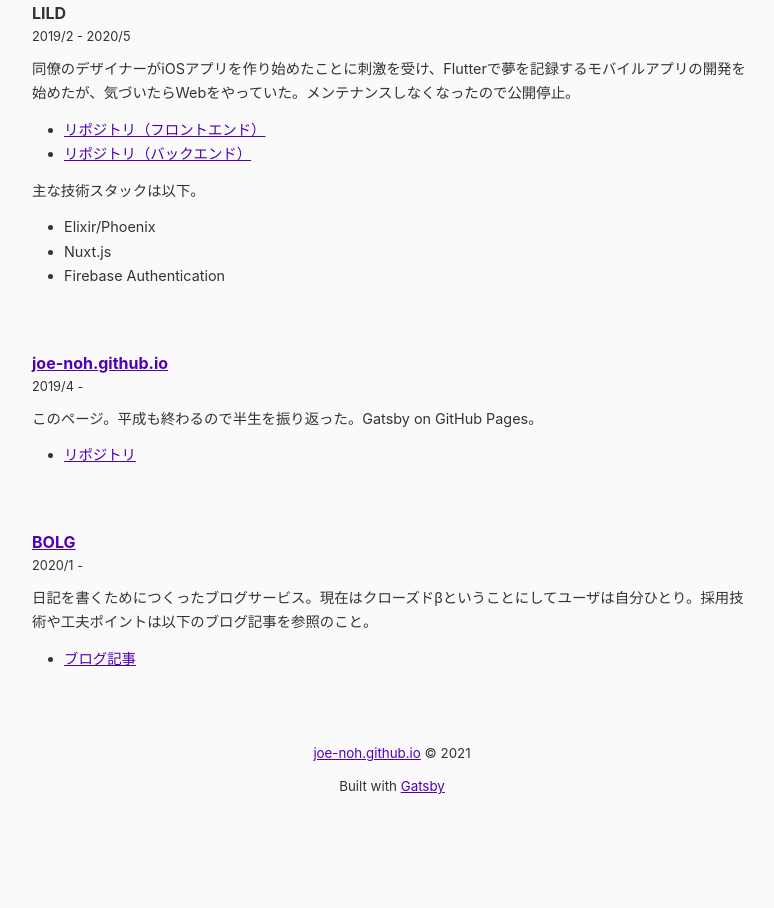
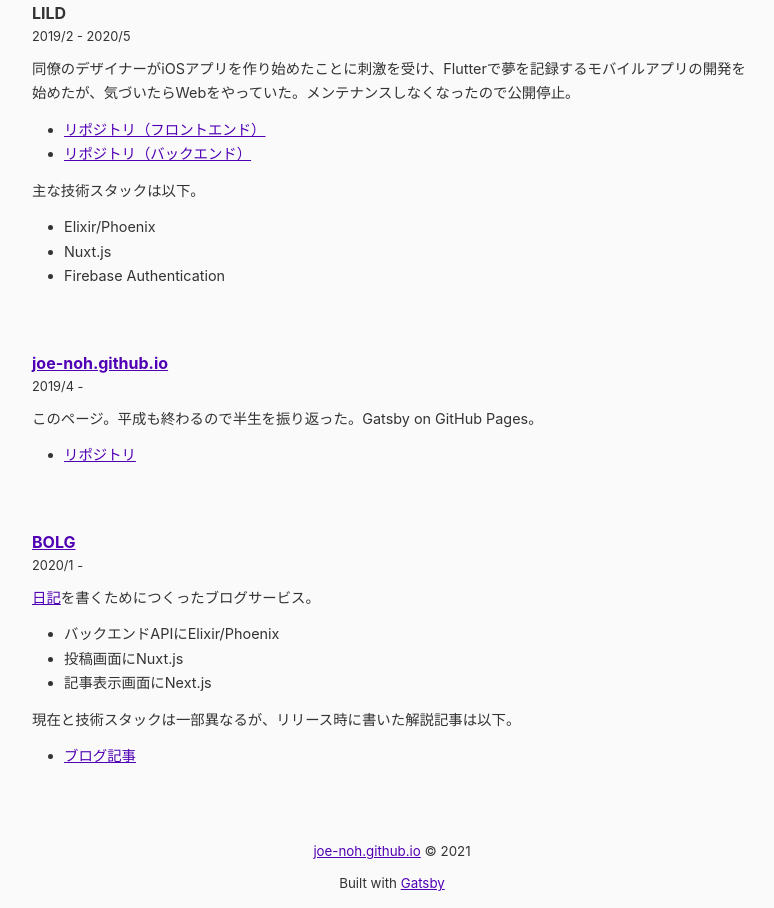
Before and after one commit to Joe-noh/Joe-noh.github.io, a Gatsby site: page /works in a window 1280 px wide. Shown: the part 2697-3605 px from the top of the page, without its empty margins (248-1022 px from the left). Before the commit the page ends 3508 px from the top, so only its background shows below. Built offline with nearby package versions, Linux system fonts and the light colour scheme; Gatsby itself is replaced by a stand-in of ours.

Commit message:
not closed beta anymore

```diff
--- a/src/pages/works/index.js
+++ b/src/pages/works/index.js
@@ -137,7 +137,13 @@ const Works = () => (
       <Section>
         <SectionHeading><ExtLink href="https://bolg.in/">BOLG</ExtLink></SectionHeading>
         <SectionSubheading>2020/1 -</SectionSubheading>
-        <Paragraph>日記を書くためにつくったブログサービス。現在はクローズドβということにしてユーザは自分ひとり。採用技術や工夫ポイントは以下のブログ記事を参照のこと。</Paragraph>
+        <Paragraph><ExtLink href="https://joe.on.bolg.in/">日記</ExtLink>を書くためにつくったブログサービス。</Paragraph>
+        <BulletList>
+          <li>バックエンドAPIにElixir/Phoenix</li>
+          <li>投稿画面にNuxt.js</li>
+          <li>記事表示画面にNext.js</li>
+        </BulletList>
+        <Paragraph>現在と技術スタックは一部異なるが、リリース時に書いた解説記事は以下。</Paragraph>
         <BulletList>
           <li><ExtLink href="https://joe-noh.hatenablog.com/entry/2020/05/03/194307">ブログ記事</ExtLink></li>
         </BulletList>
```
Also changed, not shown: 1 other file.
